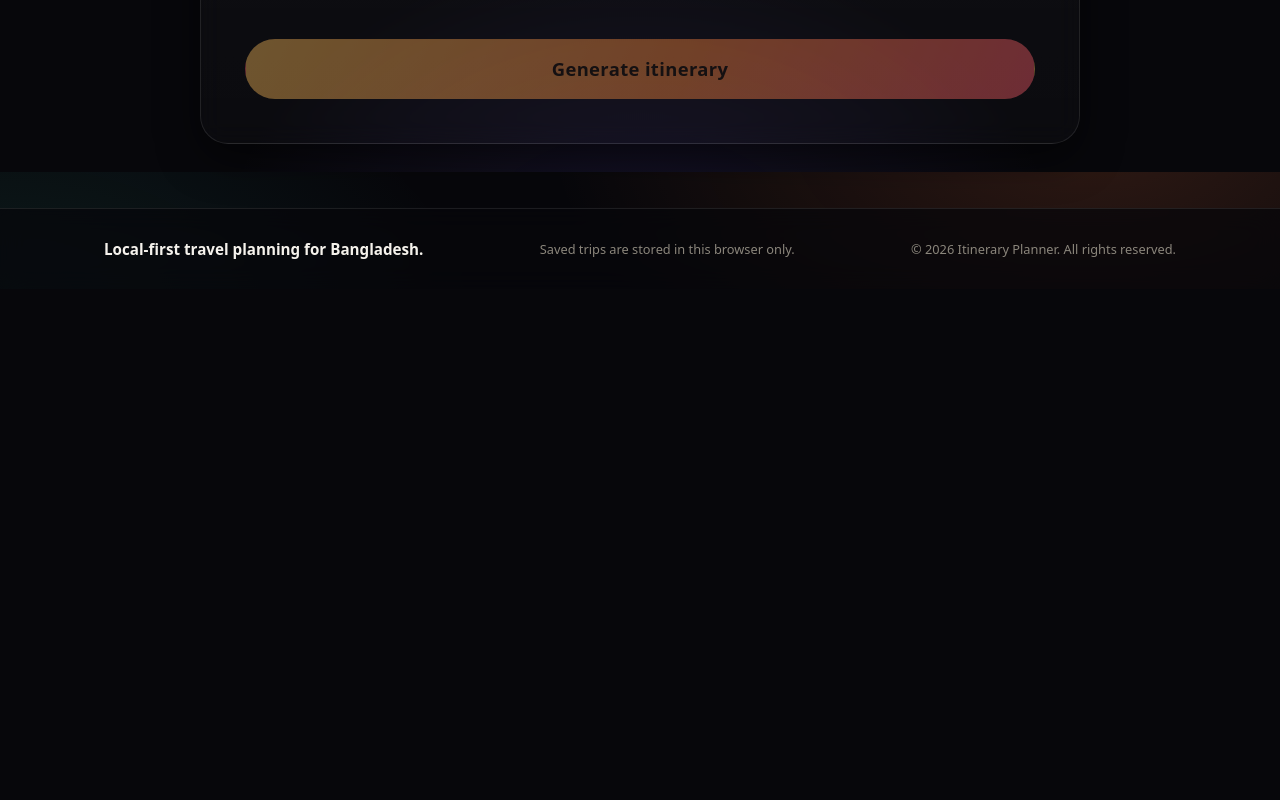
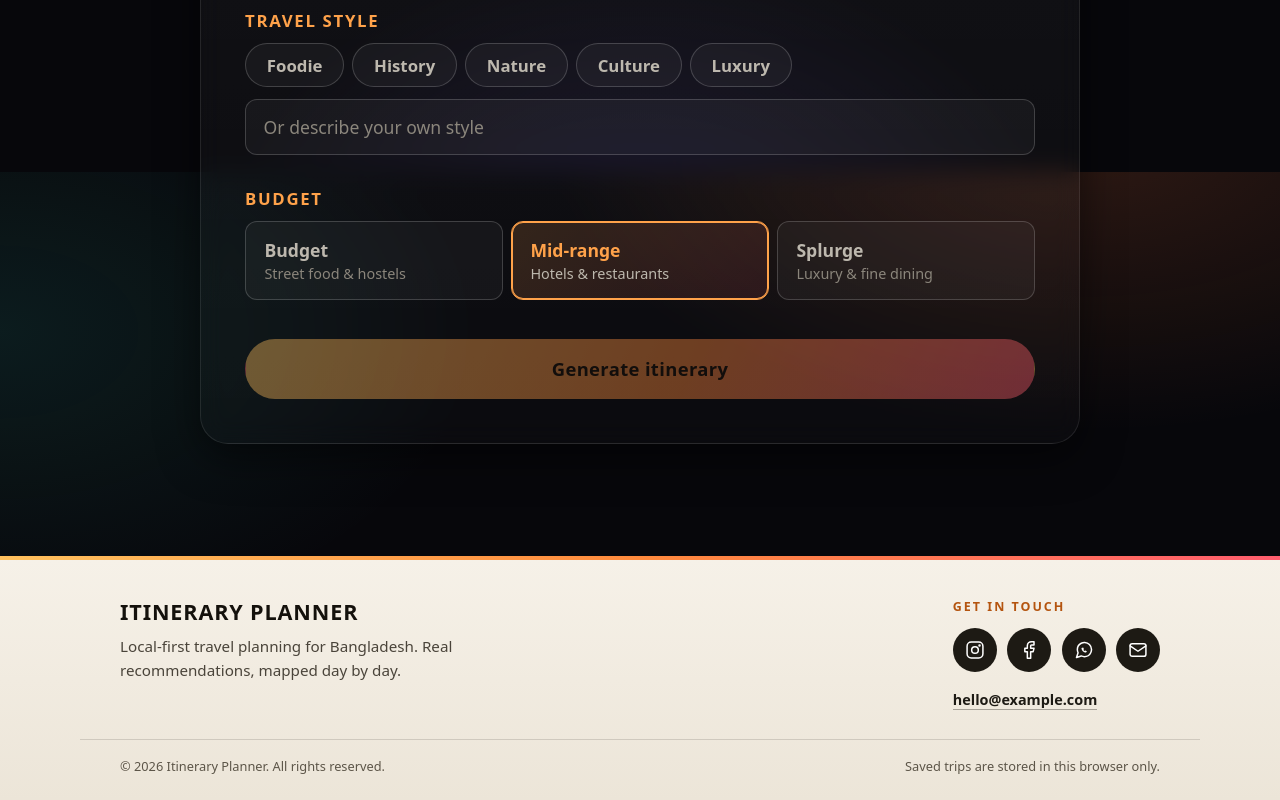
Before and after one commit to mantakanusaiba/Itinerary-agent, a React (Vite) app in the folder Frontend/: page / in a window 1280 px wide. Shown: the part 1428-2228 px from the top of the page. Before the commit the page ends 1717 px from the top, so only its background shows below. Built offline with nearby package versions, Linux system fonts and the light colour scheme; no server answers; a web font is replaced by a local one.

Commit message:
frontend updated

```diff
--- a/Frontend/src/components/Footer.css
+++ b/Frontend/src/components/Footer.css
@@ -1,41 +1,108 @@
-/* Site footer */
+/* Site footer: light panel so it stands out against the dark page */
 
 .site-footer {
-  margin-top: auto;
-  border-top: 1px solid var(--border);
-  background: rgba(7, 7, 11, 0.7);
-  backdrop-filter: blur(12px);
-  -webkit-backdrop-filter: blur(12px);
+  margin-top: 3rem;
+  background: linear-gradient(180deg, #f6f1e8 0%, #ece5d8 100%);
+  color: #1d1a14;
+  border-top: 4px solid transparent;
+  border-image: linear-gradient(90deg, #ffc15e, #ff8a3d, #ff5d6e) 1;
 }
 
 .site-footer__inner {
   max-width: var(--max-width);
   margin: 0 auto;
-  padding: 1.75rem 1.5rem;
+  padding: 2.5rem 2.5rem 1.75rem;
   display: flex;
-  align-items: center;
+  align-items: flex-start;
   justify-content: space-between;
   flex-wrap: wrap;
-  gap: 0.75rem 2rem;
+  gap: 2rem 3rem;
+}
+
+.site-footer__brand {
+  max-width: 420px;
+}
+
+.site-footer__name {
+  font-size: 1.35rem;
+  font-weight: 800;
+  letter-spacing: 0.04em;
+  text-transform: uppercase;
+  color: #14110c;
+  margin-bottom: 0.6rem;
 }
 
 .site-footer__tagline {
-  font-family: var(--font-display);
-  font-weight: 700;
   font-size: 0.95rem;
-  color: var(--text);
+  line-height: 1.6;
+  color: #4a443a;
 }
 
-.site-footer__note,
-.site-footer__copy {
-  font-size: 0.8rem;
-  color: var(--muted);
+.site-footer__heading {
+  font-size: 0.78rem;
+  font-weight: 800;
+  letter-spacing: 0.16em;
+  text-transform: uppercase;
+  color: #b4540f;
+  margin-bottom: 0.9rem;
 }
 
-@media (max-width: 640px) {
-  .site-footer__inner {
-    flex-direction: column;
-    align-items: flex-start;
+.site-footer__socials {
+  list-style: none;
+  display: flex;
+  gap: 0.65rem;
+  margin-bottom: 0.9rem;
+}
+
+.site-footer__social {
+  width: 44px;
+  height: 44px;
+  display: inline-flex;
+  align-items: center;
+  justify-content: center;
+  color: #fff;
+  background: #1d1a14;
+  border-radius: 50%;
+  transition: transform 0.2s ease, background 0.2s ease;
+}
+
+.site-footer__social:hover {
+  background: linear-gradient(135deg, #ff8a3d, #ff5d6e);
+  transform: translateY(-3px);
+}
+
+.site-footer__email {
+  font-size: 0.9rem;
+  font-weight: 600;
+  color: #1d1a14;
+  text-decoration: none;
+  border-bottom: 1px solid rgba(29, 26, 20, 0.35);
+}
+
+.site-footer__email:hover {
+  color: #b4540f;
+  border-color: #b4540f;
+}
+
+.site-footer__bottom {
+  max-width: var(--max-width);
+  margin: 0 auto;
+  padding: 1rem 2.5rem 1.5rem;
+  display: flex;
+  justify-content: space-between;
+  flex-wrap: wrap;
+  gap: 0.5rem 2rem;
+  border-top: 1px solid rgba(29, 26, 20, 0.15);
+  font-size: 0.8rem;
+  color: #5c5548;
+}
+
+@media (max-width: 720px) {
+
+  .site-footer__inner,
+  .site-footer__bottom {
+    padding-left: 1rem;
+    padding-right: 1rem;
   }
 }
 
--- a/Frontend/src/components/Footer.jsx
+++ b/Frontend/src/components/Footer.jsx
@@ -1,18 +1,95 @@
 import "./Footer.css";
+
+// Update these with your real accounts.
+const CONTACT = {
+  instagram: "https://instagram.com/your_handle",
+  facebook: "https://facebook.com/your.page",
+  whatsapp: "https://wa.me/8801XXXXXXXXX", // country code + number, no "+" or spaces
+  email: "hello@example.com",
+};
+
+function InstagramIcon() {
+  return (
+    <svg viewBox="0 0 24 24" width="20" height="20" fill="none" stroke="currentColor" strokeWidth="1.8" strokeLinecap="round" strokeLinejoin="round" aria-hidden="true">
+      <rect x="2.5" y="2.5" width="19" height="19" rx="5" />
+      <circle cx="12" cy="12" r="4" />
+      <circle cx="17.4" cy="6.6" r="0.6" fill="currentColor" />
+    </svg>
+  );
+}
+
+function FacebookIcon() {
+  return (
+    <svg viewBox="0 0 24 24" width="20" height="20" fill="none" stroke="currentColor" strokeWidth="1.8" strokeLinecap="round" strokeLinejoin="round" aria-hidden="true">
+      <path d="M18 2h-3a5 5 0 0 0-5 5v3H7v4h3v8h4v-8h3l1-4h-4V7a1 1 0 0 1 1-1h3z" />
+    </svg>
+  );
+}
+
+function WhatsAppIcon() {
+  return (
+    <svg viewBox="0 0 24 24" width="20" height="20" fill="none" stroke="currentColor" strokeWidth="1.8" strokeLinecap="round" strokeLinejoin="round" aria-hidden="true">
+      <path d="M21 11.5a8.38 8.38 0 0 1-.9 3.8 8.5 8.5 0 0 1-7.6 4.7 8.38 8.38 0 0 1-3.8-.9L3 21l1.9-5.7a8.38 8.38 0 0 1-.9-3.8 8.5 8.5 0 0 1 4.7-7.6 8.38 8.38 0 0 1 3.8-.9h.5a8.48 8.48 0 0 1 8 8v.5z" />
+      <path d="M9 9.5c0 3 2.5 5.5 5.5 5.5l1-1.5-2-1-.8.8a3.5 3.5 0 0 1-1.5-1.5l.8-.8-1-2z" fill="currentColor" stroke="none" />
+    </svg>
+  );
+}
+
+function MailIcon() {
+  return (
+    <svg viewBox="0 0 24 24" width="20" height="20" fill="none" stroke="currentColor" strokeWidth="1.8" strokeLinecap="round" strokeLinejoin="round" aria-hidden="true">
+      <rect x="2.5" y="4.5" width="19" height="15" rx="2.5" />
+      <polyline points="2.5,7 12,13.5 21.5,7" />
+    </svg>
+  );
+}
+
+const SOCIALS = [
+  { label: "Instagram", href: CONTACT.instagram, Icon: InstagramIcon },
+  { label: "Facebook", href: CONTACT.facebook, Icon: FacebookIcon },
+  { label: "WhatsApp", href: CONTACT.whatsapp, Icon: WhatsAppIcon },
+  { label: "Email", href: `mailto:${CONTACT.email}`, Icon: MailIcon },
+];
 
 export default function Footer() {
   return (
     <footer className="site-footer">
       <div className="site-footer__inner">
-        <p className="site-footer__tagline">
-          Local-first travel planning for Bangladesh.
-        </p>
-        <p className="site-footer__note">
-          Saved trips are stored in this browser only.
-        </p>
-        <p className="site-footer__copy">
-          &copy; {new Date().getFullYear()} Itinerary Planner. All rights reserved.
-        </p>
+        <div className="site-footer__brand">
+          <h2 className="site-footer__name">Itinerary Planner</h2>
+          <p className="site-footer__tagline">
+            Local-first travel planning for Bangladesh. Real recommendations,
+            mapped day by day.
+          </p>
+        </div>
+
+        <div className="site-footer__contact">
+          <h3 className="site-footer__heading">Get in touch</h3>
+          <ul className="site-footer__socials">
+            {SOCIALS.map(({ label, href, Icon }) => (
+              <li key={label}>
+                <a
+                  className="site-footer__social"
+                  href={href}
+                  target={href.startsWith("mailto:") ? undefined : "_blank"}
+                  rel="noopener noreferrer"
+                  aria-label={label}
+                  title={label}
+                >
+                  <Icon />
+                </a>
+              </li>
+            ))}
+          </ul>
+          <a className="site-footer__email" href={`mailto:${CONTACT.email}`}>
+            {CONTACT.email}
+          </a>
+        </div>
+      </div>
+
+      <div className="site-footer__bottom">
+        <p>&copy; {new Date().getFullYear()} Itinerary Planner. All rights reserved.</p>
+        <p>Saved trips are stored in this browser only.</p>
       </div>
     </footer>
   );
--- a/Frontend/src/components/SavedTripsSidebar.css
+++ b/Frontend/src/components/SavedTripsSidebar.css
@@ -186,3 +186,33 @@
 .sidebar__clear:hover {
   color: var(--danger);
 }
+
+/* ─────────────────────────────────────────────────────────────────────
+   Desktop: the sidebar stays docked on the left of every page
+   ───────────────────────────────────────────────────────────────────── */
+
+@media (min-width: 1100px) {
+  .sidebar-backdrop {
+    display: none;
+  }
+
+  .sidebar {
+    position: sticky;
+    top: 0;
+    left: auto;
+    bottom: auto;
+    z-index: 20;
+    flex: 0 0 300px;
+    width: 300px;
+    height: 100vh;
+    transform: none;
+    visibility: visible;
+    box-shadow: none;
+    background: linear-gradient(180deg, rgba(24, 24, 36, 0.98), rgba(14, 14, 22, 0.98));
+    transition: none;
+  }
+
+  .sidebar__close {
+    display: none;
+  }
+}
--- a/Frontend/src/components/SavedTripsSidebar.jsx
+++ b/Frontend/src/components/SavedTripsSidebar.jsx
@@ -54,7 +54,6 @@ export default function SavedTripsSidebar({ open, onClose, version, onLoad, onNe
       <aside
         className={`sidebar${open ? " sidebar--open" : ""}`}
         aria-label="Saved trips"
-        aria-hidden={!open}
       >
         <div className="sidebar__header">
           <div>
--- a/Frontend/src/components/responsive.css
+++ b/Frontend/src/components/responsive.css
@@ -1,4 +1,89 @@
 /* Responsive layout rules */
+
+/* ── Results page: main column + side column on wide screens ── */
+
+@media (min-width: 1400px) {
+  .results {
+    display: grid;
+    grid-template-columns: minmax(0, 1fr) 380px;
+    column-gap: 1.75rem;
+    row-gap: 1.25rem;
+    align-items: start;
+  }
+
+  .results__header {
+    grid-column: 1 / -1;
+  }
+
+  .results__main {
+    grid-column: 1;
+    min-width: 0;
+  }
+
+  .results__side {
+    grid-column: 2;
+    position: sticky;
+    top: 4.75rem;
+    max-height: calc(100vh - 5.5rem);
+    overflow-y: auto;
+    padding-right: 2px;
+    scrollbar-width: thin;
+  }
+
+  /* Vertical weather list inside the narrow side column */
+  .results__side .weather-widget__grid {
+    grid-template-columns: 1fr;
+  }
+
+  .results__side .weather-day {
+    display: grid;
+    grid-template-columns: 3.1rem 3.4rem 1fr auto 3.6rem;
+    align-items: center;
+    gap: 0.4rem;
+    padding: 0.55rem 1rem;
+    text-align: left;
+    border-right: none;
+    border-bottom: 1px solid var(--border);
+  }
+
+  .results__side .weather-day:last-child {
+    border-bottom: none;
+  }
+
+  .results__side .weather-day__label-text {
+    min-height: 0;
+    font-size: 0.72rem;
+    line-height: 1.2;
+  }
+
+  .results__side .weather-day__rain {
+    text-align: right;
+  }
+}
+
+@media (max-width: 1399px) {
+  .results__side {
+    display: flex;
+    flex-direction: column;
+    gap: 1.25rem;
+  }
+
+  .results__main {
+    order: 1;
+  }
+
+  .results__side {
+    order: 2;
+  }
+}
+
+.results__side {
+  display: flex;
+  flex-direction: column;
+  gap: 1.25rem;
+}
+
+/* ── Stop cards grid ── */
 
 @media (min-width: 680px) {
   .day-block__stops {
@@ -8,19 +93,33 @@
   }
 }
 
-@media (min-width: 960px) {
+/* three columns when the content column is wide enough */
+@media (min-width: 960px) and (max-width: 1099px),
+(min-width: 1260px) and (max-width: 1399px),
+(min-width: 1700px) {
   .day-block__stops {
     grid-template-columns: repeat(3, 1fr);
   }
 }
 
-@media (max-width: 560px) {
-  .app-header__inner {
-    padding: 1rem;
+@media (max-width: 720px) {
+  .app-header,
+  .app-main {
+    padding-left: 1rem;
+    padding-right: 1rem;
   }
 
+  .trip-bar__inner,
+  .site-footer__inner {
+    padding-left: 1rem;
+    padding-right: 1rem;
+  }
+}
+
+@media (max-width: 560px) {
   .app-main {
-    padding: 1.25rem 1rem 3rem;
+    padding-top: 1.25rem;
+    padding-bottom: 3rem;
   }
 
   .source-row {
```
